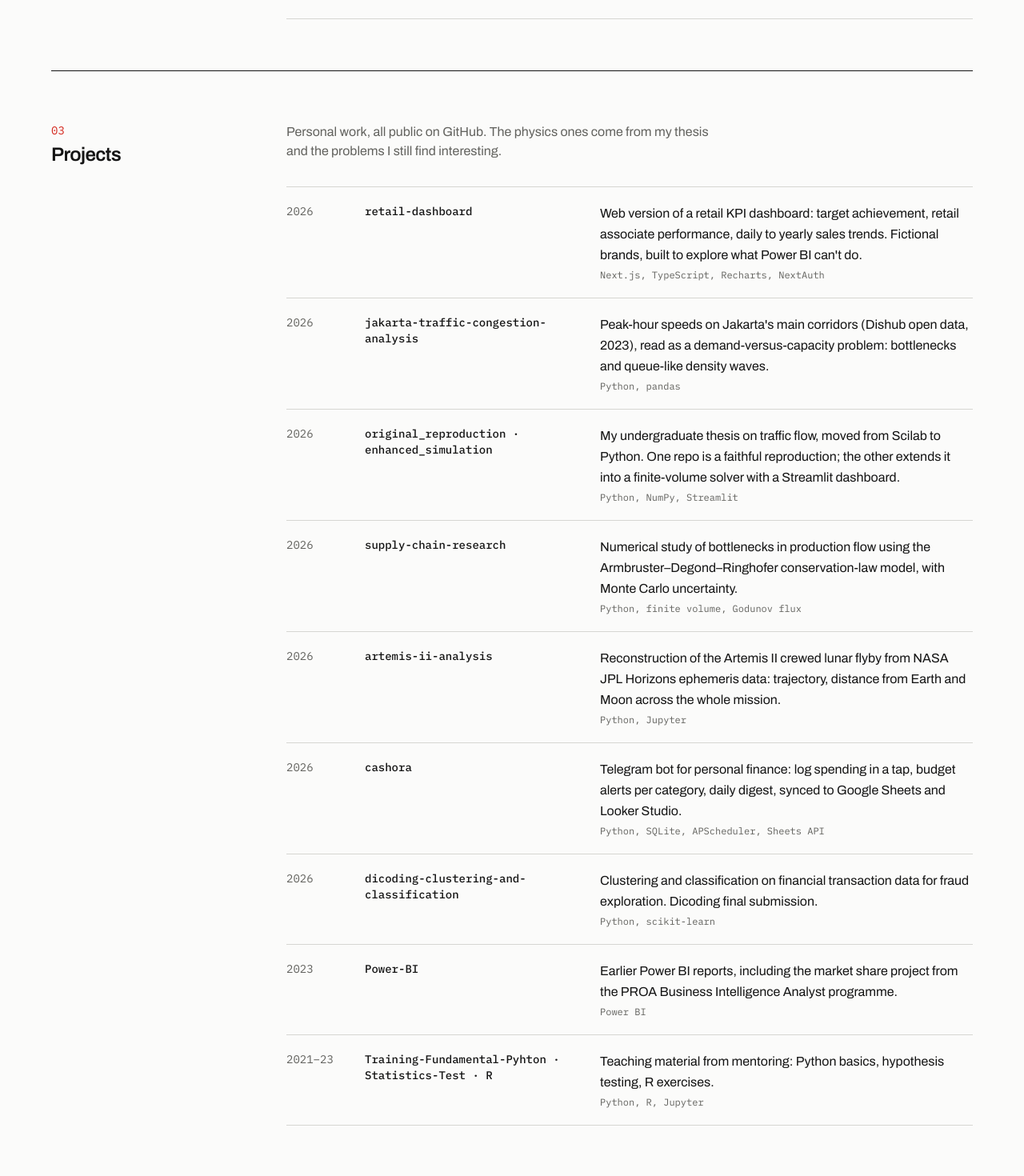
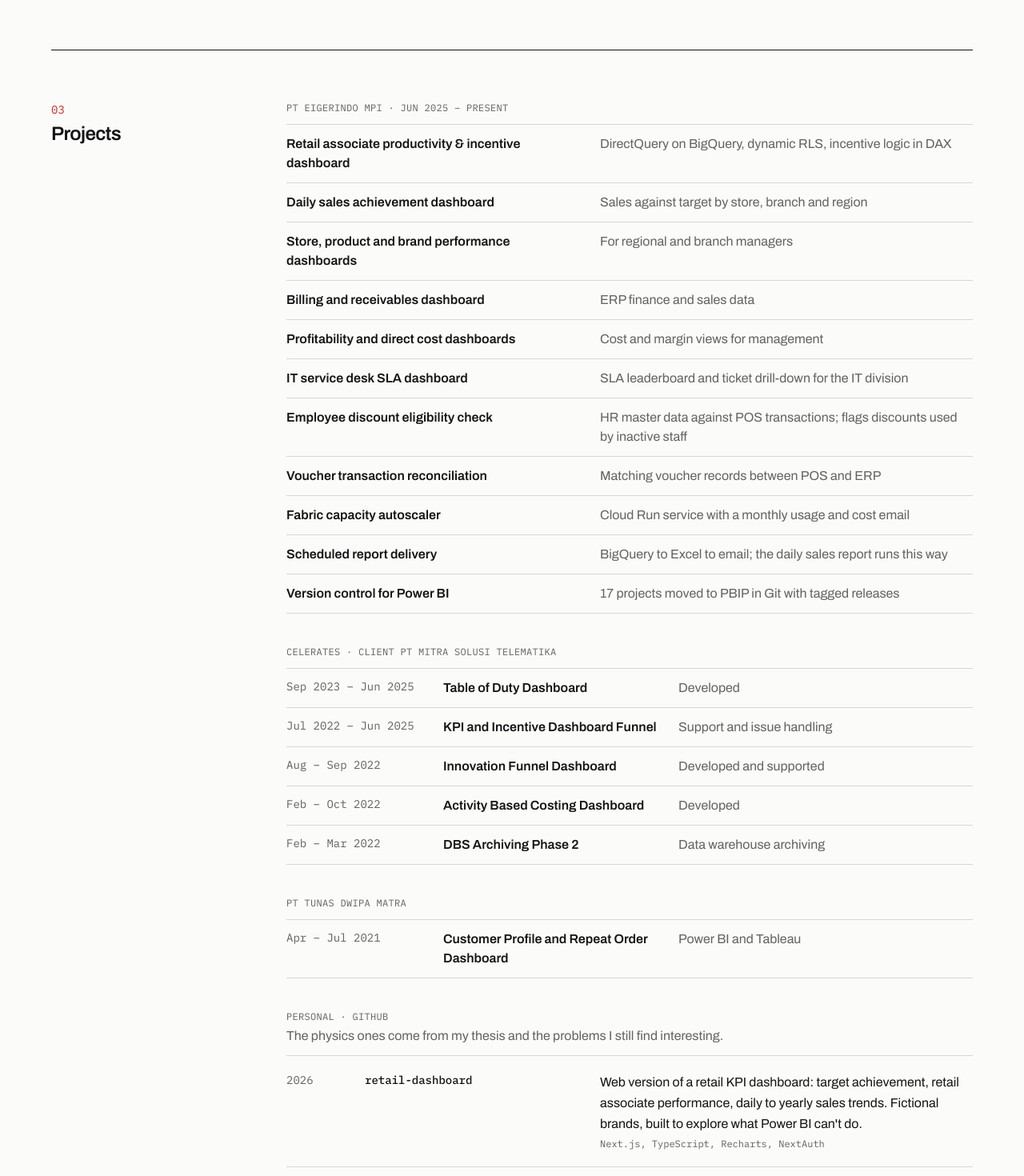
Before and after one commit to kandref/portfolio, a Next.js app: page / in a window 1280 px wide. Shown: the part 2640-4110 px from the top of the page at 80% size. Built offline with nearby package versions, Linux system fonts and the light colour scheme.

Commit message:
Add work projects (Eigerindo, CELERATES clients, Tunas) to site and CV
Eigerindo projects use generic names and no per-project dates.
CV trimmed back to two pages.

```diff
--- a/cv/cv.html
+++ b/cv/cv.html
@@ -8,7 +8,7 @@
 <style>
   @page { size: A4; margin: 16mm 16mm 15mm; }
   * { box-sizing: border-box; }
-  body { margin: 0; font-family: "Archivo", Arial, sans-serif; font-size: 9.6pt; line-height: 1.42; color: #141414; }
+  body { margin: 0; font-family: "Archivo", Arial, sans-serif; font-size: 9.6pt; line-height: 1.4; color: #141414; word-spacing: 0.06em; }
   .mono { font-family: "IBM Plex Mono", Consolas, monospace; }
   a { color: inherit; text-decoration: none; }
   header { border-bottom: 1.5pt solid #141414; padding-bottom: 9pt; margin-bottom: 4pt; }
@@ -35,6 +35,9 @@
   td { padding: 1.6pt 0; vertical-align: top; }
   td.y { width: 19mm; font-size: 8.2pt; color: #555551; }
   td.by { text-align: right; color: #555551; white-space: nowrap; padding-left: 8pt; }
+  .grp { font-size: 7.8pt; text-transform: uppercase; letter-spacing: 0.05em; color: #555551; margin: 0 0 2pt; }
+  .grp ~ .grp { margin-top: 7pt; }
+  td.p { width: 37mm; font-size: 8.2pt; color: #555551; white-space: nowrap; }
   .skills td.k { width: 21mm; font-size: 8.2pt; color: #555551; }
 </style>
 </head>
@@ -61,9 +64,7 @@
         <li>Build and maintain Power BI dashboards that regional and branch managers across Indonesia use for sales, store performance and incentive tracking.</li>
         <li>Moved heavy retail models to DirectQuery on BigQuery. Row-level security reads one master access table, so changing who sees which region is a table update instead of a model edit.</li>
         <li>Implemented Microsoft Fabric for ingestion, transformation and semantic models alongside the BigQuery warehouse.</li>
-        <li>Wrote a Cloud Run service that sizes the Fabric capacity on a schedule (smaller overnight, standard in working hours, larger on request), logs each change and emails a monthly summary of hours per size and estimated cost.</li>
-        <li>Automated recurring reports as scheduled Python jobs that query BigQuery, build the Excel file and email it; the daily sales report runs this way.</li>
-        <li>Moved 17 Power BI projects from manual backup folders into Git (PBIP/TMDL), with a standard repo layout, changelog and a tag for every published version.</li>
+        <li>Built the jobs around the reports: Fabric capacity autoscaling, scheduled report delivery and Git versioning for 17 Power BI projects (see Work projects).</li>
         <li>Standardised visual templates so reports look and behave the same across regions.</li>
       </ul>
       <p class="stack mono">Power BI, DAX, Power Query, BigQuery SQL, Microsoft Fabric, Python, FastAPI, Cloud Run, Cloud Scheduler, Git, PowerShell</p>
@@ -71,8 +72,8 @@
     <div class="item">
       <div class="head"><span><b>Business Intelligence Developer</b> · PT Mitra Talenta Group (CELERATES)</span><span class="date mono">Feb 2022 – Jun 2025</span></div>
       <ul>
-        <li>Built 3 Power BI dashboards and supported 2 more for client PT Mitra Solusi Telematika: Activity Based Costing, Innovation Funnel, KPI &amp; Incentive Funnel, Table of Duty.</li>
-        <li>Ran data warehouse batches in Pentaho Data Integration; DBS Archiving phase 2 (Feb – Mar 2022).</li>
+        <li>Built 3 Power BI dashboards and supported 2 more for client PT Mitra Solusi Telematika (listed under Work projects).</li>
+        <li>Ran data warehouse batches in Pentaho Data Integration.</li>
         <li>Handled data anomaly, discrepancy and enhancement tickets.</li>
         <li>Mentored students in the Kampus Merdeka certified independent study programme, Data Analytics &amp; BI track (batch 4: 23 students; batch 7).</li>
       </ul>
@@ -91,6 +92,38 @@
         <li>Ran physics practicum sessions with lecturers, maintained lab equipment and reported on student progress.</li>
       </ul>
     </div>
+  </div>
+</section>
+
+<section>
+  <h2>Work projects</h2>
+  <div>
+  <p class="grp mono">PT Eigerindo MPI · Jun 2025 – present</p>
+  <table class="cp">
+    <tr><td colspan="2"><b>Retail associate productivity &amp; incentive dashboard</b> — DirectQuery on BigQuery, dynamic RLS, incentive logic in DAX</td></tr>
+    <tr><td colspan="2"><b>Daily sales achievement dashboard</b> — sales against target by store, branch and region</td></tr>
+    <tr><td colspan="2"><b>Store, product and brand performance dashboards</b> — for regional and branch managers</td></tr>
+    <tr><td colspan="2"><b>Billing and receivables dashboard</b> — ERP finance and sales data</td></tr>
+    <tr><td colspan="2"><b>Profitability and direct cost dashboards</b> — cost and margin views for management</td></tr>
+    <tr><td colspan="2"><b>IT service desk SLA dashboard</b> — SLA leaderboard and ticket drill-down for the IT division</td></tr>
+    <tr><td colspan="2"><b>Employee discount eligibility check</b> — HR master data against POS transactions, flags discounts used by inactive staff</td></tr>
+    <tr><td colspan="2"><b>Voucher transaction reconciliation</b> — matching voucher records between POS and ERP</td></tr>
+    <tr><td colspan="2"><b>Fabric capacity autoscaler</b> — Cloud Run service: smaller capacity overnight, standard in working hours, larger on request; monthly usage and cost email</td></tr>
+    <tr><td colspan="2"><b>Scheduled report delivery</b> — Python jobs on Cloud Run query BigQuery, build the Excel file and email it; the daily sales report runs this way</td></tr>
+    <tr><td colspan="2"><b>Version control for Power BI</b> — 17 projects moved from backup folders to PBIP in Git, with changelogs and tagged releases</td></tr>
+  </table>
+  <p class="grp mono">CELERATES · client PT Mitra Solusi Telematika</p>
+  <table class="cp">
+    <tr><td class="p mono">Sep 2023 – Jun 2025</td><td><b>Table of Duty Dashboard</b> — developed</td></tr>
+    <tr><td class="p mono">Jul 2022 – Jun 2025</td><td><b>KPI and Incentive Dashboard Funnel</b> — support and issue handling</td></tr>
+    <tr><td class="p mono">Aug – Sep 2022</td><td><b>Innovation Funnel Dashboard</b> — developed and supported</td></tr>
+    <tr><td class="p mono">Feb – Oct 2022</td><td><b>Activity Based Costing Dashboard</b> — developed</td></tr>
+    <tr><td class="p mono">Feb – Mar 2022</td><td><b>DBS Archiving Phase 2</b> — data warehouse archiving</td></tr>
+  </table>
+  <p class="grp mono">PT Tunas Dwipa Matra</p>
+  <table class="cp">
+    <tr><td class="p mono">Apr – Jul 2021</td><td><b>Customer Profile and Repeat Order Dashboard</b> — Power BI and Tableau</td></tr>
+  </table>
   </div>
 </section>
 
--- a/src/app/page.tsx
+++ b/src/app/page.tsx
@@ -7,6 +7,7 @@ import {
   spec,
   now,
   jobs,
+  workProjects,
   projects,
   talks,
   tools,
@@ -132,9 +133,36 @@ export default function Home() {
         </Section>
 
         <Section id="projects" index="03" title="Projects">
-          <p className="mb-8 max-w-[60ch] text-muted">
-            Personal work, all public on GitHub. The physics ones come from my
-            thesis and the problems I still find interesting.
+          {workProjects.map((group) => (
+            <div key={group.label} className="mb-10">
+              <h3 className="mb-3 font-mono text-xs uppercase tracking-wide text-muted">
+                {group.label}
+              </h3>
+              <ol className="divide-y divide-rule border-y border-rule">
+                {group.items.map((item) => (
+                  <li key={item.name} className="grid grid-cols-1 gap-y-1 py-3 md:grid-cols-9 md:gap-x-6">
+                    {item.period && (
+                      <span className="font-mono text-sm tabular-nums text-muted md:col-span-2">
+                        {item.period}
+                      </span>
+                    )}
+                    <span className={`font-semibold ${item.period ? "md:col-span-3" : "md:col-span-4"}`}>
+                      {item.name}
+                    </span>
+                    <span className={`text-muted ${item.period ? "md:col-span-4" : "md:col-span-5"}`}>
+                      {item.note}
+                    </span>
+                  </li>
+                ))}
+              </ol>
+            </div>
+          ))}
+          <h3 className="mb-1 font-mono text-xs uppercase tracking-wide text-muted">
+            Personal · GitHub
+          </h3>
+          <p className="mb-3 max-w-[60ch] text-muted">
+            The physics ones come from my thesis and the problems I still find
+            interesting.
           </p>
           <ol className="divide-y divide-rule border-y border-rule">
             {projects.map((project) => (
--- a/src/data/content.ts
+++ b/src/data/content.ts
@@ -77,7 +77,7 @@ export const jobs: Job[] = [
     company: "PT Mitra Talenta Group (CELERATES)",
     role: "Business Intelligence Developer",
     points: [
-      "Built 3 Power BI dashboards and supported 2 more for client PT Mitra Solusi Telematika: Activity Based Costing, Innovation Funnel, KPI & Incentive, Table of Duty.",
+      "Built 3 Power BI dashboards and supported 2 more for client PT Mitra Solusi Telematika (listed under Projects).",
       "Ran data warehouse batches in Pentaho Data Integration and handled data anomaly and discrepancy tickets.",
       "Mentored 23 students in the Kampus Merdeka certified independent study programme.",
     ],
@@ -98,6 +98,52 @@ export const jobs: Job[] = [
     role: "Laboratory Assistant, Physics",
     points: [
       "Ran physics practicum sessions with lecturers and reported on student progress.",
+    ],
+  },
+];
+
+export interface WorkProject {
+  period?: string;
+  name: string;
+  note: string;
+}
+
+export interface WorkGroup {
+  label: string;
+  items: WorkProject[];
+}
+
+export const workProjects: WorkGroup[] = [
+  {
+    label: "PT Eigerindo MPI · Jun 2025 – present",
+    items: [
+      { name: "Retail associate productivity & incentive dashboard", note: "DirectQuery on BigQuery, dynamic RLS, incentive logic in DAX" },
+      { name: "Daily sales achievement dashboard", note: "Sales against target by store, branch and region" },
+      { name: "Store, product and brand performance dashboards", note: "For regional and branch managers" },
+      { name: "Billing and receivables dashboard", note: "ERP finance and sales data" },
+      { name: "Profitability and direct cost dashboards", note: "Cost and margin views for management" },
+      { name: "IT service desk SLA dashboard", note: "SLA leaderboard and ticket drill-down for the IT division" },
+      { name: "Employee discount eligibility check", note: "HR master data against POS transactions; flags discounts used by inactive staff" },
+      { name: "Voucher transaction reconciliation", note: "Matching voucher records between POS and ERP" },
+      { name: "Fabric capacity autoscaler", note: "Cloud Run service with a monthly usage and cost email" },
+      { name: "Scheduled report delivery", note: "BigQuery to Excel to email; the daily sales report runs this way" },
+      { name: "Version control for Power BI", note: "17 projects moved to PBIP in Git with tagged releases" },
+    ],
+  },
+  {
+    label: "CELERATES · client PT Mitra Solusi Telematika",
+    items: [
+      { period: "Sep 2023 – Jun 2025", name: "Table of Duty Dashboard", note: "Developed" },
+      { period: "Jul 2022 – Jun 2025", name: "KPI and Incentive Dashboard Funnel", note: "Support and issue handling" },
+      { period: "Aug – Sep 2022", name: "Innovation Funnel Dashboard", note: "Developed and supported" },
+      { period: "Feb – Oct 2022", name: "Activity Based Costing Dashboard", note: "Developed" },
+      { period: "Feb – Mar 2022", name: "DBS Archiving Phase 2", note: "Data warehouse archiving" },
+    ],
+  },
+  {
+    label: "PT Tunas Dwipa Matra",
+    items: [
+      { period: "Apr – Jul 2021", name: "Customer Profile and Repeat Order Dashboard", note: "Power BI and Tableau" },
     ],
   },
 ];
```
Also changed, not shown: 1 other file (tests, documents, lock files or other folders).
